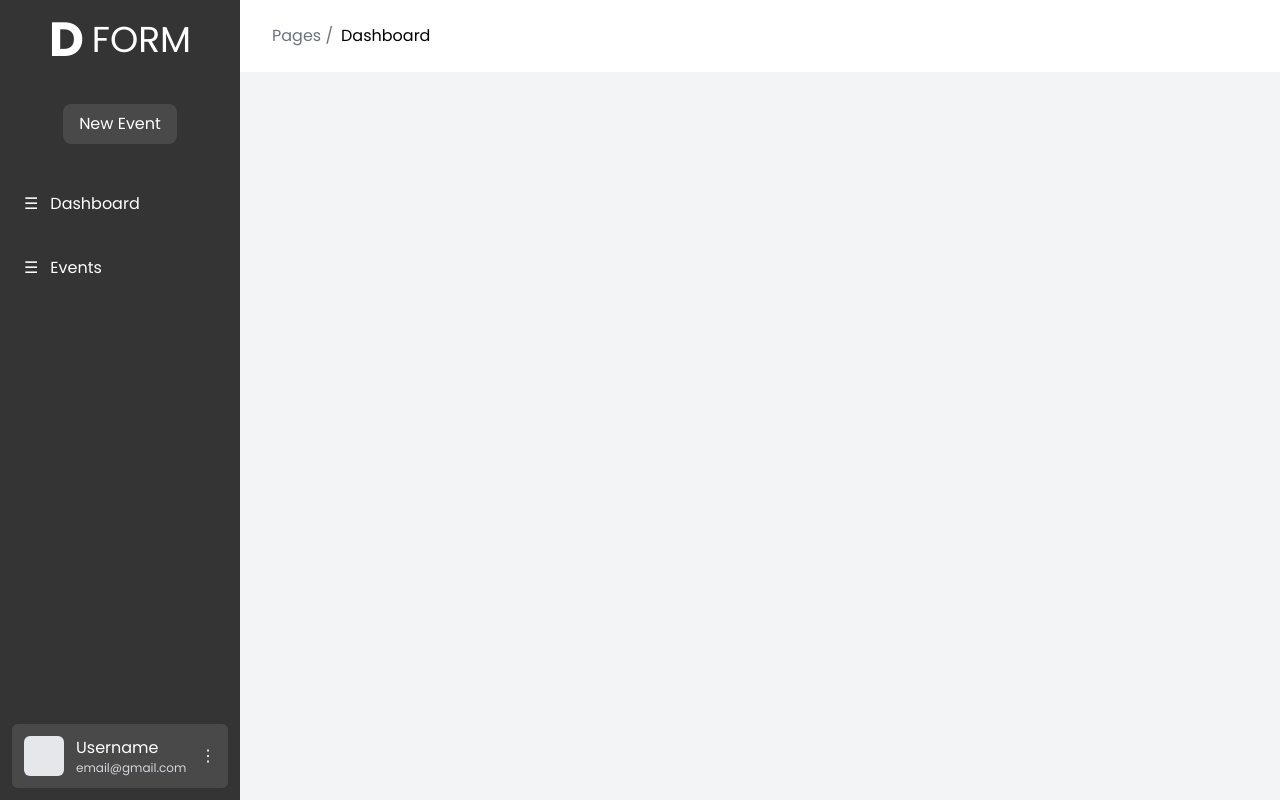
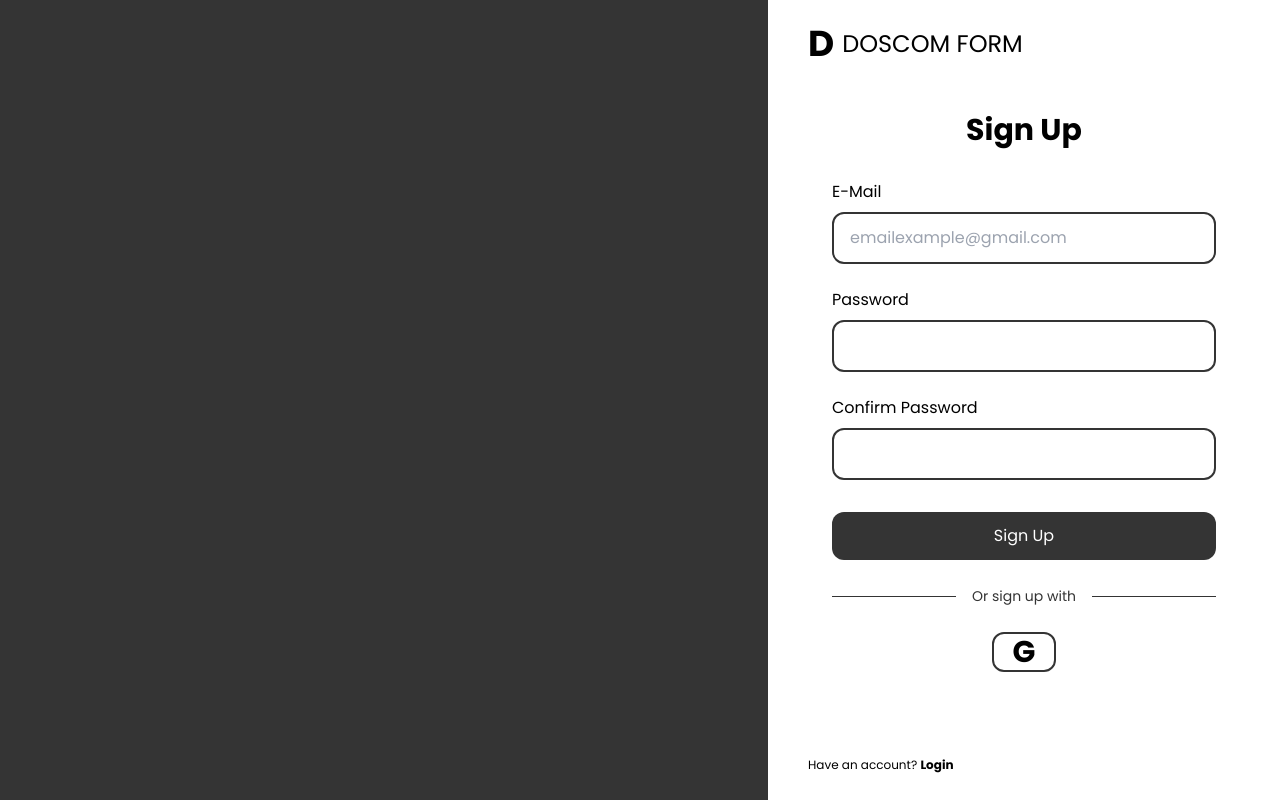
Before and after one commit to fachruddinruddin/Prototipe, a React (Vite) app: page /register in a window 1280 px wide. Built offline with nearby package versions, Linux system fonts and the light colour scheme.

Commit message:
Refactor routing in App component; implement AppRoutes for better structure, add authentication routes, and enhance layout for login and registration pages.

```diff
--- a/src/App.jsx
+++ b/src/App.jsx
@@ -1,28 +1,45 @@
 import React from 'react';
-import { BrowserRouter as Router, Route, Routes } from 'react-router-dom';
+import { BrowserRouter as Router, Route, Routes, Navigate, useLocation } from 'react-router-dom';
 import Sidebar from './components/layout/Sidebar';
-import PageHeader from './components/layout/PageHeader'; // Import the PageHeader component
+import PageHeader from './components/layout/PageHeader';
 import Events from './pages/Events';
-import Dashboard from './pages/Dashboard'; // Import the Dashboard component
-import EventDetail from './pages/EventDetail'; // Import the EventDetail component
+import Dashboard from './pages/Dashboard';
+import EventDetail from './pages/EventDetail';
+import Login from './pages/Login';
+import Register from './pages/Register';
 
 function App() {
   return (
     <Router>
+      <AppRoutes />
+    </Router>
+  );
+}
+
+function AppRoutes() {
+  const location = useLocation();
+  const isAuthPage = location.pathname === '/login' || location.pathname === '/register';
+
+  return (
+    <Routes>
+      <Route path="/login" element={<Login />} />
+      <Route path="/register" element={<Register />} />
+      <Route path="/" element={<Navigate to="/login" />} />
+      <Route path="*" element={
         <div className="flex min-h-screen bg-gray-100">
-        <Sidebar />
+          {!isAuthPage && <Sidebar />}
           <div className="flex-grow">
-          <PageHeader /> {/* Add the PageHeader component */}
+            {!isAuthPage && <PageHeader />}
             <Routes>
-            <Route path="/" element={<Dashboard />} />
-            <Route path="/dashboard" element={<Dashboard />} /> {/* Add the Dashboard route */}
+              <Route path="/dashboard" element={<Dashboard />} />
               <Route path="/events" element={<Events />} />
-            <Route path="/events/:id" element={<EventDetail />} /> {/* Add the EventDetail route */}
+              <Route path="/events/:id" element={<EventDetail />} />
               {/* Add other routes here */}
             </Routes>
           </div>
         </div>
-    </Router>
+      } />
+    </Routes>
   );
 }
 
--- a/src/pages/Login.jsx
+++ b/src/pages/Login.jsx
@@ -18,7 +18,7 @@ const SignUpForm = () => {
           </div>
         </div>
 
-        <div className="max-w-md mx-auto w-96">
+        <div className="max-w-md mx-auto w-96 pt-10">
           {/* Form */}
           <div className="mt-12">
             <h2 className="text-3xl font-bold text-center mb-8">Log In</h2>
@@ -73,9 +73,9 @@ const SignUpForm = () => {
             </form>
           </div>
         </div>
-        <div className="mx-8 mt-20 mb-1">
+        <div className="mx-8 mt-20 pt-10">
           <span className="text-xs">Don't Have an account? </span>
-          <a href="#" className="text-xs font-bold">
+          <a href="/register" className="text-xs font-bold">
             Sign Up
           </a>
         </div>
--- a/src/pages/Register.jsx
+++ b/src/pages/Register.jsx
@@ -89,9 +89,9 @@ const SignUpForm = () => {
             </form>
           </div>
         </div>
-        <div className="mx-8 mt-20 mb-2">
+        <div className="mx-8 mt-20 ">
           <span className="text-xs">Have an account? </span>
-          <a href="#" className="text-xs font-bold">
+          <a href="/login" className="text-xs font-bold">
             Login
           </a>
         </div>
```
Lines whose indentation alone changed are shown as unchanged.
